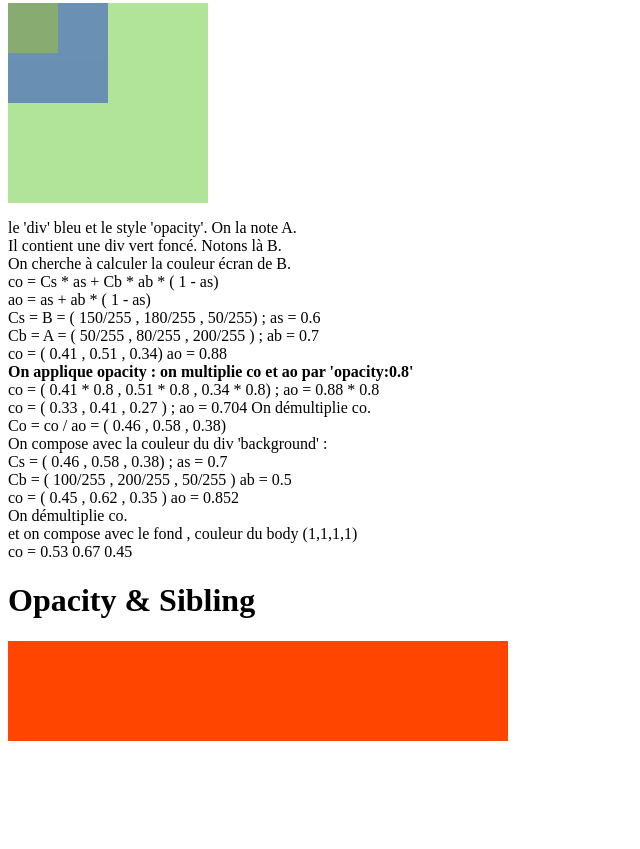
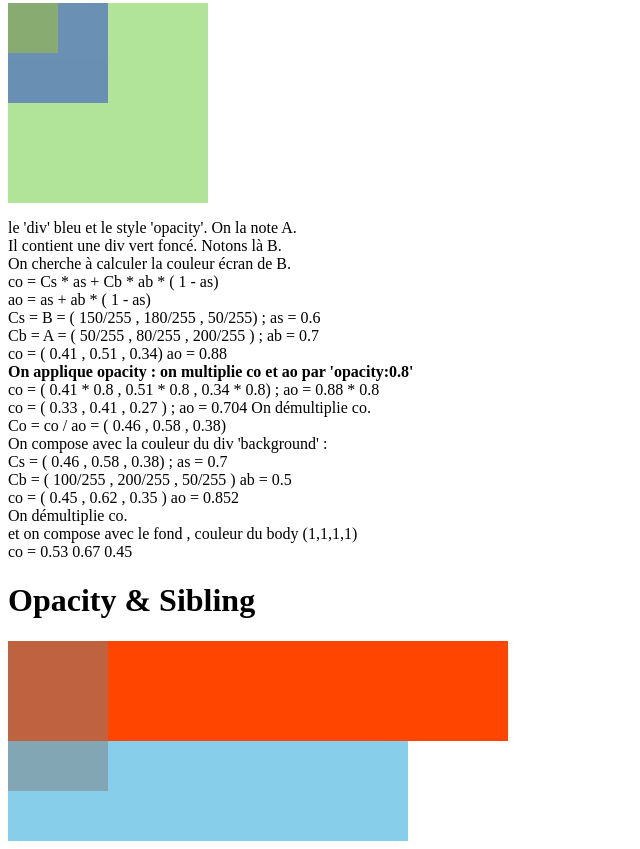
Before and after one commit to letochagone/wouaibeujaielle, a plain HTML site: page opacity.html in a window 1280 px wide. Shown: the part 703-1552 px from the top of the page, without its empty margins (0-640 px from the left). Before the commit the page ends 1452 px from the top, so only its background shows below. Drawn offline with Linux system fonts and the light colour scheme.

Commit message:
Update opacity.html

```diff
--- a/opacity.html
+++ b/opacity.html
@@ -105,18 +105,23 @@
        style="
               width: 500px;
               height: 100px;
-              background: orangered;
-       >
-    <div class="child"
-                      style="
-        height: 150px;
-  width: 100px;
-  background: grey;
+              background: orangered;">
 
-  opacity: 0.5;
-       "></div>
+    <div
+         style="
+                height: 150px;
+                width: 100px;
+                background: grey;
+                opacity: 0.5;
+                ">
+    </div>
   </div>
-  <div class="sibling"></div>
+  <div
+       style="
+              width: 400px;
+              height: 100px;
+              background: skyblue;">
+  </div>
 
 </body>
 </html>
```
